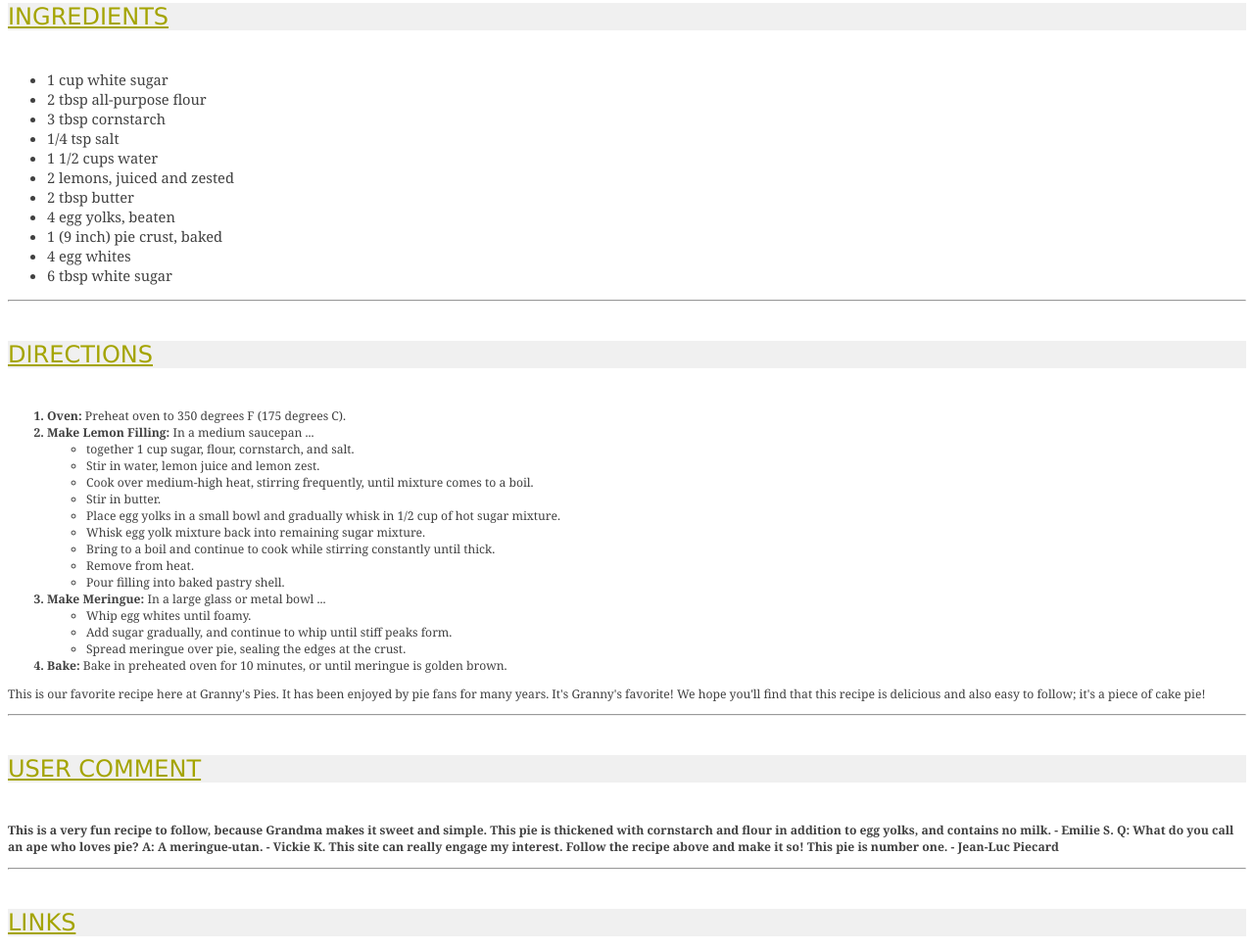
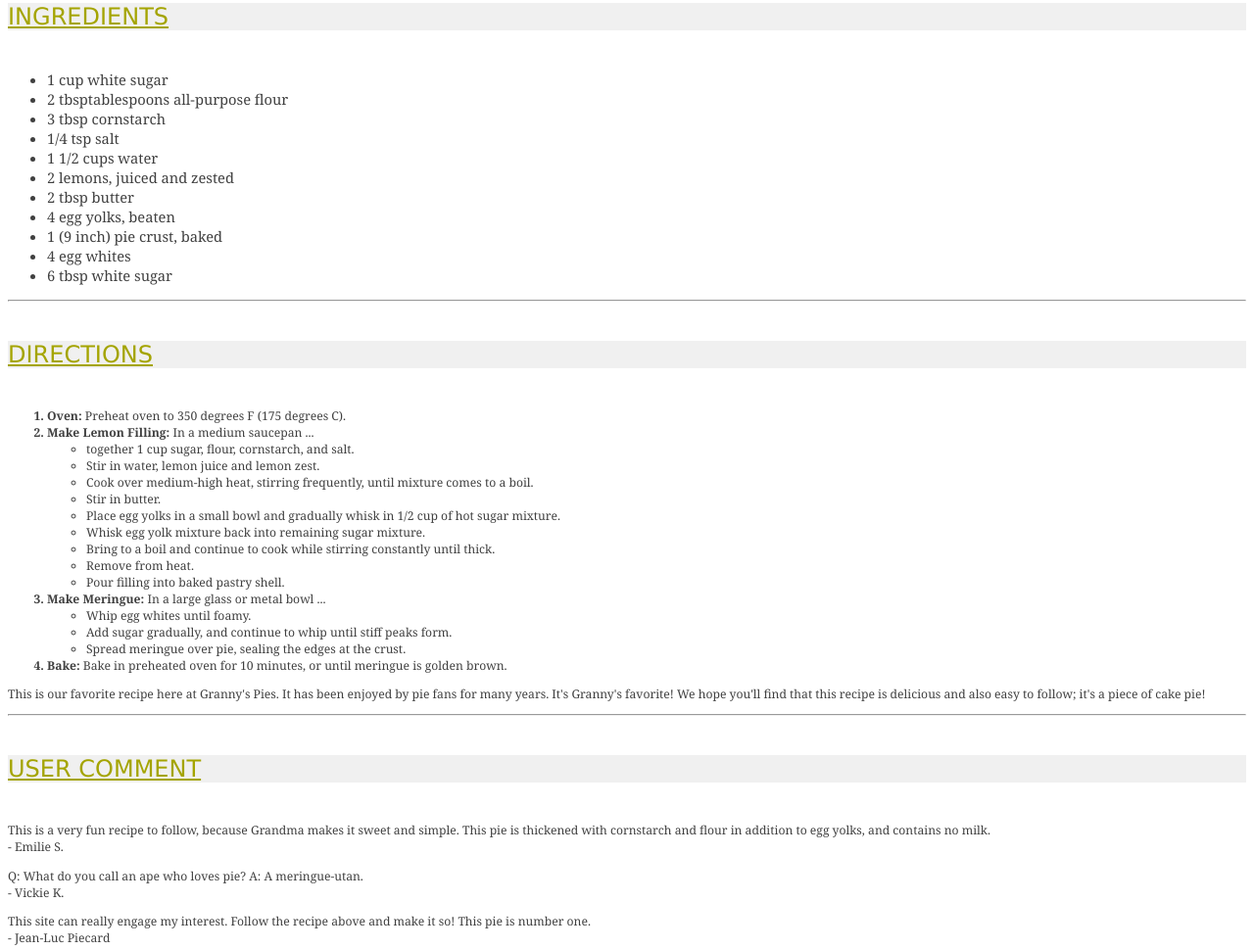
Before and after one commit to emanhassan2/emanhassan2.github.io, a plain HTML site: page pie.html in a window 1280 px wide. Shown: the part 540-1510 px from the top of the page at 98% size. Drawn offline with Linux system fonts and the light colour scheme.

Commit message:
Update pie.html

```diff
--- a/pie.html
+++ b/pie.html
@@ -26,12 +26,12 @@
     <p>
     <ul>
         <li> 1 cup white sugar</li>
-        <li> 2 tbsp all-purpose flour</li>
+        <li> 2 <span class="shortWord">tbsp</span><span class="tablespoon" >tablespoons</span> all-purpose flour</li>
         <li> 3 tbsp cornstarch</li>
-        <li> 1/4 tsp salt</li>
+        <li> 1/4 <span class="shortWord">tsp</span> salt</li>
         <li> 1 1/2 cups water</li>
         <li> 2 lemons, juiced and zested</li>
-        <li> 2 tbsp butter</li>
+        <li> 2 <span class="shortWord">tbsp</span> butter</li>
         <li> 4 egg yolks, beaten</li>
         <li> 1 (9 inch) pie crust, baked</li>
         <li> 4 egg whites</li>
@@ -70,21 +70,25 @@
             </p>
             <hr>
             <h5 class="greenHeadings">USER COMMENT <h5>
-                    <p> This is a very fun recipe to follow, because Grandma makes it sweet and simple. This pie is
-                        thickened with cornstarch and flour in addition to egg yolks, and contains no milk.
+                <p>
+                    <p class="normal" id="yellowBackground"> This is a very fun recipe to follow, because Grandma makes it sweet and simple. This pie is
+                        thickened with cornstarch and flour in addition to egg yolks, and contains no milk.<br />
 
                         - Emilie S.
-
+                    </p>
+                    <p class="normal" id="yellowBackground">
                         Q: What do you call an ape who loves pie?
-                        A: A meringue-utan.
+                        A: A meringue-utan.<br />
 
                         - Vickie K.
-
+                    </p>
+                    <p class="normal" id="yellowBackground">
                         This site can really engage my interest. Follow the recipe above and make it so! This pie is
-                        number one.
+                        number one.<br />
 
                         - Jean-Luc Piecard
                     </p>
+                </p>
                     <hr>
                     <h5 class="greenHeadings">LINKS</h5>
                     <p>Search for other lemon meringue pie recipes<br />
```
